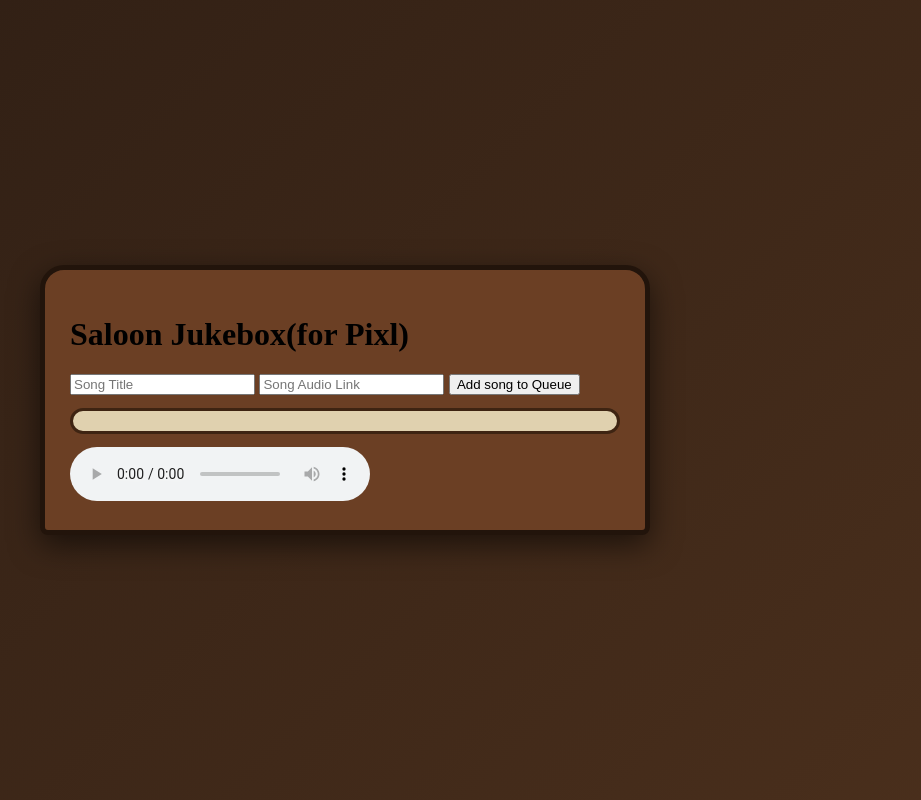
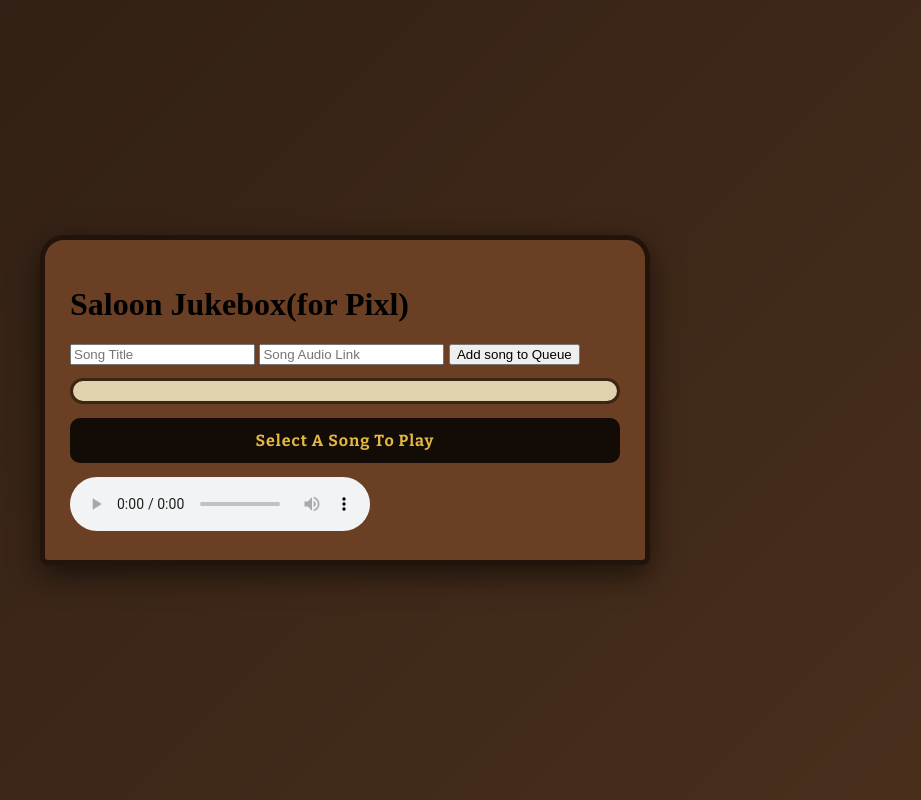
Before and after one commit to Shririiiiiiiiiiiiiiiiiiiiiiang/The-jukebox, a website: page public/index.html in a window 1280 px wide. Shown: the whole page, without its empty margins (295-1216 px from the left). Drawn offline with nearby package versions, Linux system fonts and the light colour scheme; no server answers; a web font is replaced by a local one.

Commit message:
Added now playing box which shows the song currently being playe

```diff
--- a/index.js
+++ b/index.js
@@ -17,5 +17,5 @@ app.post('/queue', (req, res) => {
 })
 
 app.listen(PORT, () => {
-    console.log(`jukebox server is running on http://${PORT}`);
+    console.log(`jukebox server is running on http://localhost:${PORT}`);
 });
--- a/public/index.html
+++ b/public/index.html
@@ -16,6 +16,7 @@
             <button type="submit">Add song to Queue</button>
         </form>
         <ul id = "songlist"></ul>
+        <div id="nowplaying"> Select A Song To Play </div>
         <audio id="songplayer" controls></audio>
         </div>
     <script src="script.js"></script>
--- a/public/script.js
+++ b/public/script.js
@@ -8,6 +8,7 @@ function showqueue(songs) {
                 const songplayer = document.getElementById('songplayer')
                 songplayer.src = song.url;
                 songplayer.play();
+                document.getElementById('nowplaying').textContent = 'Now Playing:- ' + song.title;
             });
         list.appendChild(item);
     });
--- a/public/style.css
+++ b/public/style.css
@@ -48,3 +48,15 @@ body {
 h1 {
     font-family: 'Rye', serif;
 }
+
+#nowplaying {
+    background-color: #130b06;
+    color: #e2b843;
+    font-family: 'Bitter', serif;
+    font-weight: 650;
+    letter-spacing: 1px;
+    text-align: center;
+    padding: 13px;
+    border-radius: 10px;
+    margin: 14px 0;
+}
```
